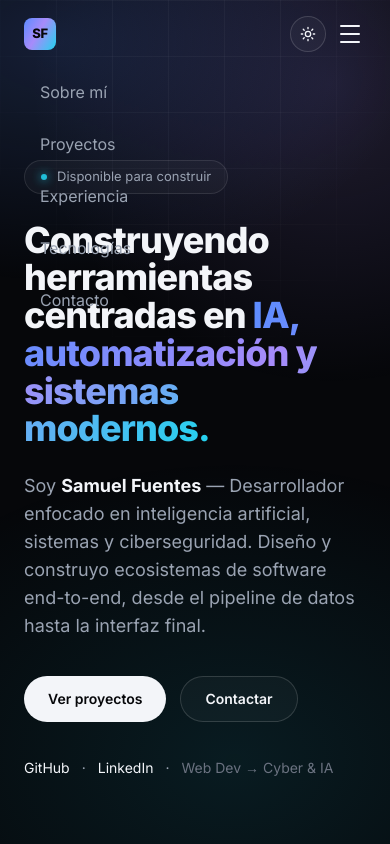
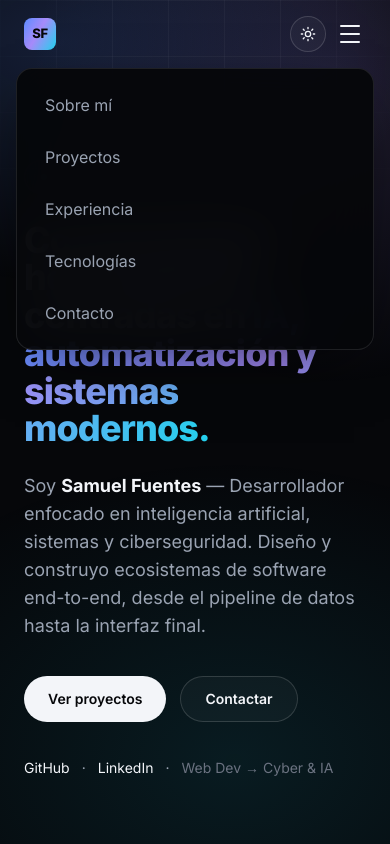
Before and after one commit to NotSaam/cv, an Astro site: page / in a window 390 px wide. Both pictures are taken after a click on the button 350 px from the left and 34 px from the top of the page. Shown: the top 844 px of the page. Built offline with nearby package versions, Linux system fonts and the light colour scheme; Astro itself is replaced by a stand-in of ours.

Commit message:
fix: mobile menu solid panel so links are readable

```diff
--- a/src/components/Navbar.astro
+++ b/src/components/Navbar.astro
@@ -52,10 +52,10 @@ const isActive = (href: string) => path === href.replace(/\/$/, '');
   <!-- Mobile menu -->
   <nav
     id="mobileMenu"
-    class="container-content hidden flex-col gap-1 pb-4 md:!hidden"
+    class="mx-4 mb-3 hidden flex-col gap-1 rounded-2xl border border-line/10 bg-bg/95 p-3 shadow-glow backdrop-blur-xl md:!hidden"
   >
     {nav.map((i) => (
-      <a href={i.href} class="rounded-xl px-4 py-3 text-ink-muted transition hover:bg-surface/[0.06] hover:text-ink">
+      <a href={i.href} class="rounded-xl px-4 py-3 text-base text-ink-muted transition hover:bg-surface/[0.06] hover:text-ink">
         {i.label}
       </a>
     ))}
```
